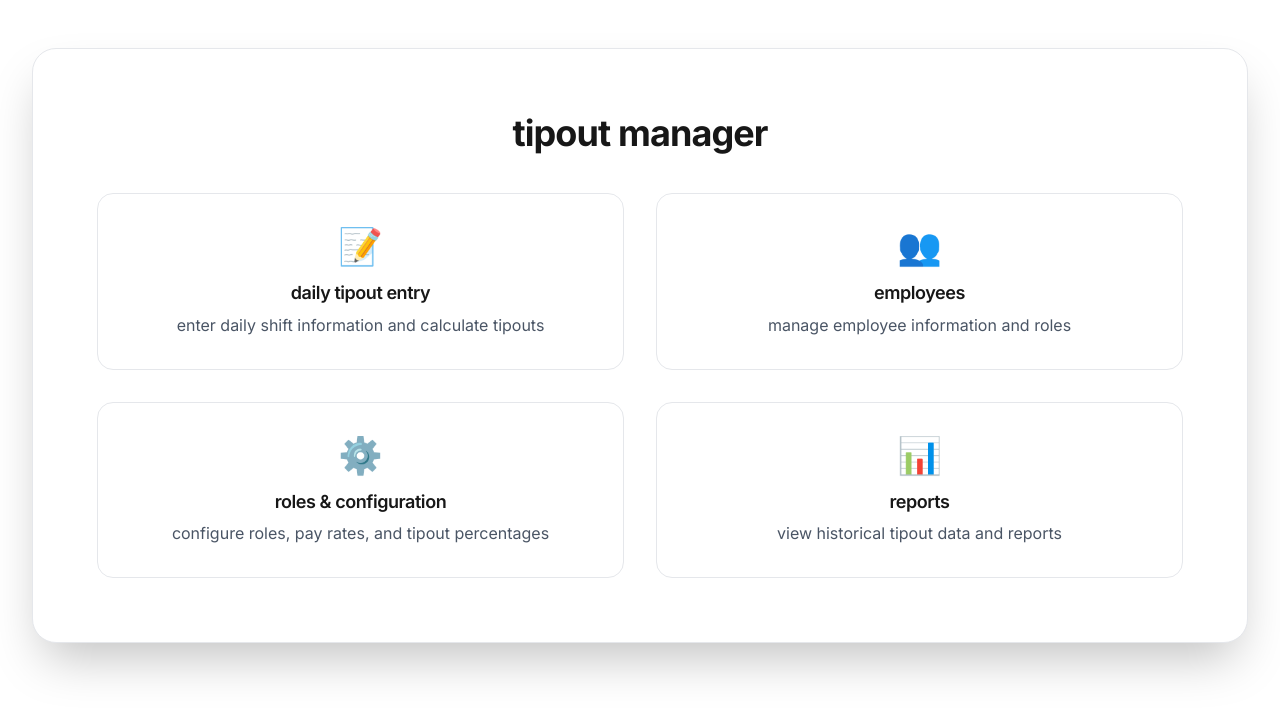
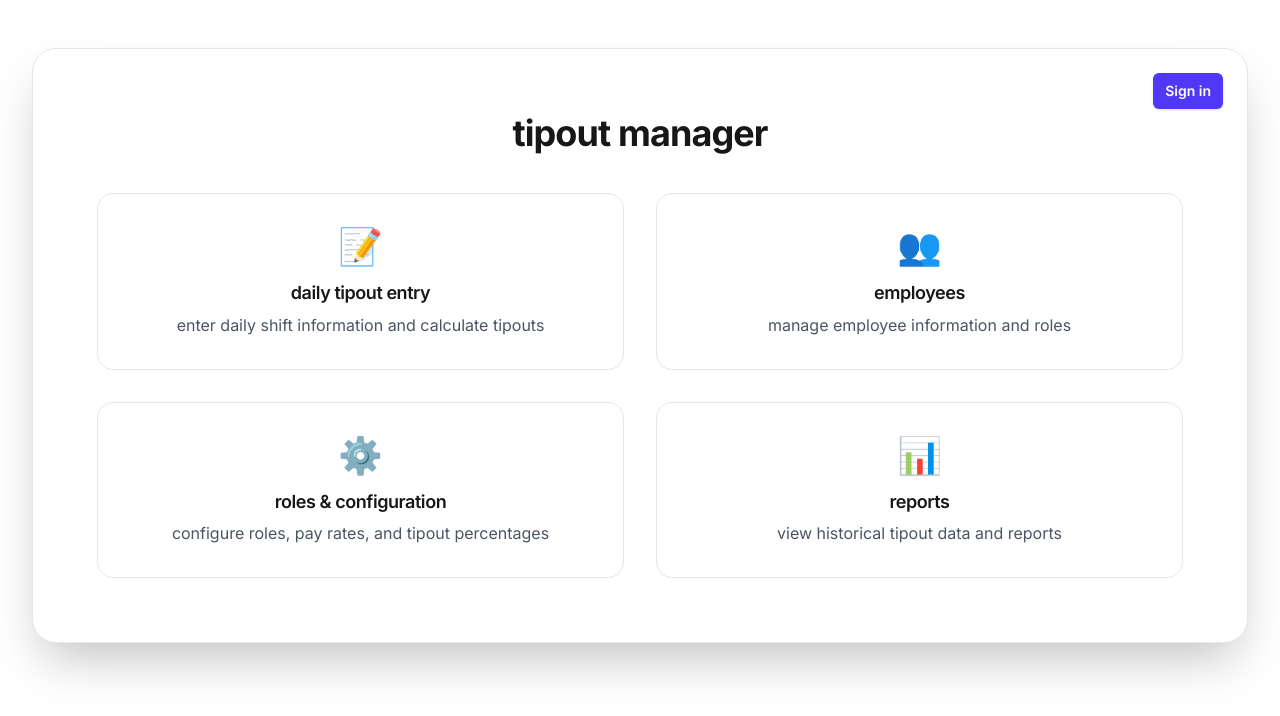
Before and after one commit to KyleKincer/tipout, a Next.js app: page / in a window 1280 px wide. Shown: the top 716 px of the page. Built offline with nearby package versions, Linux system fonts and the light colour scheme; no server answers.

Commit message:
display sign in link for unauthed user on home page

```diff
--- a/src/app/page.tsx
+++ b/src/app/page.tsx
@@ -1,5 +1,8 @@
+'use client'
+
 import Link from 'next/link'
 import { AdminOnly } from '@/components/RoleBasedUI'
+import { useUser } from '@clerk/nextjs'
 
 const features = [
   {
@@ -29,20 +32,31 @@ const features = [
 ]
 
 export default function Home() {
+  const { isSignedIn } = useUser()
+
   return (
     <div className="bg-[var(--background)] min-h-screen">
       <div className="mx-auto max-w-7xl px-4 py-8 sm:px-6 sm:py-12 lg:px-8">
         <div className="relative isolate overflow-hidden bg-[var(--background)] px-4 py-10 sm:py-16 text-center shadow-2xl sm:rounded-3xl sm:px-16 border border-gray-200 dark:border-gray-800">
-          <AdminOnly>
-            <div className="absolute top-4 right-4 sm:top-6 sm:right-6">
+          <div className="absolute top-4 right-4 sm:top-6 sm:right-6 flex items-center space-x-4">
+            {!isSignedIn && (
+              <Link
+                href="/sign-in"
+                className="inline-flex items-center rounded-md bg-indigo-600 px-3 py-2 text-sm font-semibold text-white shadow-sm hover:bg-indigo-500 focus-visible:outline focus-visible:outline-offset-2 focus-visible:outline-indigo-600"
+              >
+                Sign in
+              </Link>
+            )}
+
+            <AdminOnly>
               <Link
                 href="/admin"
                 className="text-xs sm:text-sm text-gray-500 hover:text-gray-700 dark:text-gray-400 dark:hover:text-gray-300"
               >
                 Admin ⚡
               </Link>
-            </div>
-          </AdminOnly>
+            </AdminOnly>
+          </div>
 
           <h2 className="mx-auto max-w-2xl text-2xl font-bold tracking-tight text-[var(--foreground)] sm:text-3xl lg:text-4xl">
             tipout manager
```
